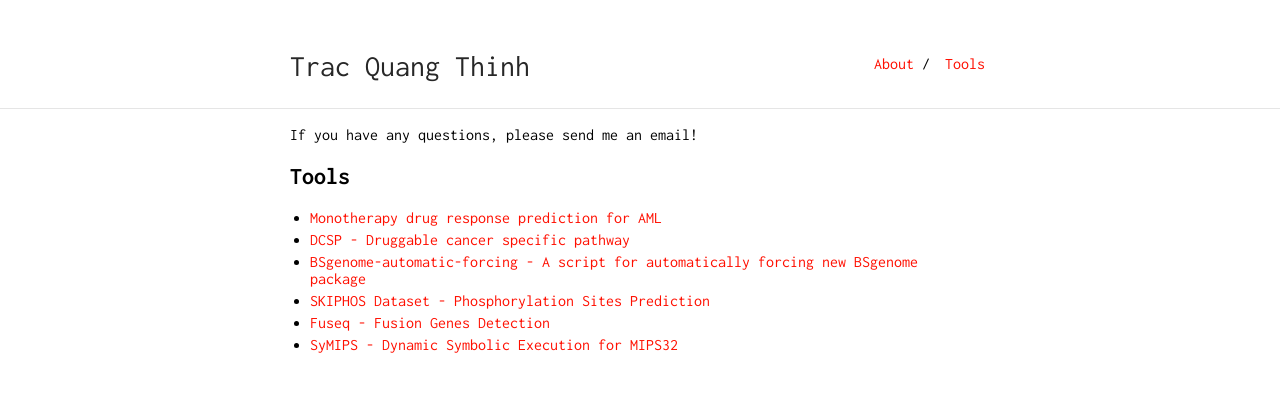
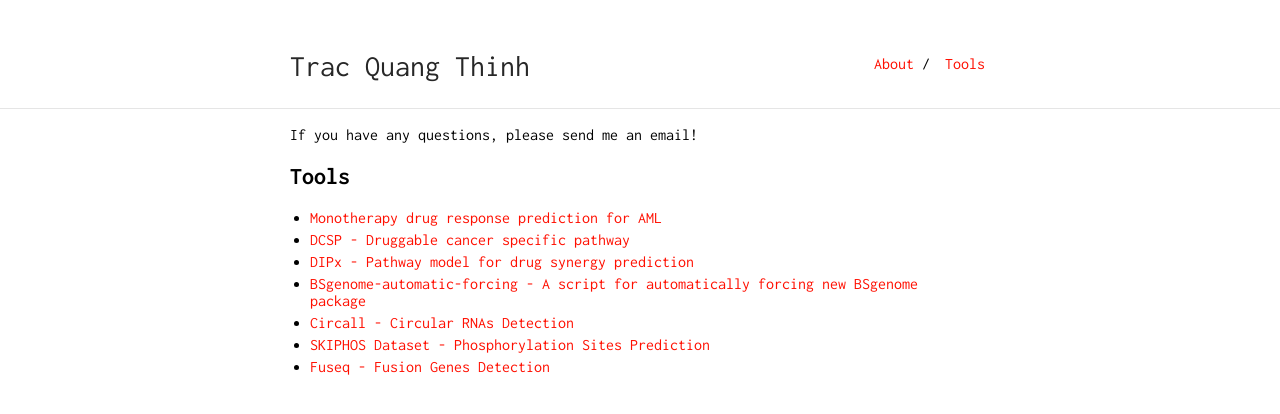
Before and after one commit to tracquangthinh/tracquangthinh.github.io, a Jekyll site: the page built from tool.md, in a window 1280 px wide. Shown: the top 414 px of the page. Built offline with Jekyll 4.4.1, drawn with Linux system fonts in a browser that asks for light colours.

Commit message:
Update tool.md

```diff
--- a/tool.md
+++ b/tool.md
@@ -6,9 +6,10 @@ is_contact: true
 If you have any questions, please send me an email!
 
 ## Tools
-- [Monotherapy drug response prediction for AML]([https://www.meb.ki.se/shiny/truvu/MDREAM/](https://www.meb.ki.se/shiny/truvu/MDREAM/))
+- [Monotherapy drug response prediction for AML](https://www.meb.ki.se/shiny/truvu/MDREAM/)
 - [DCSP - Druggable cancer specific pathway](https://www.meb.ki.se/shiny/truvu/DCSP/)
+- [DIPx - Pathway model for drug synergy prediction](https://github.com/tracquangthinh/DIPx)
 - [BSgenome-automatic-forcing - A script for automatically forcing new BSgenome package](https://github.com/tracquangthinh/BSgenome-automatic-forcing)
+- [Circall - Circular RNAs Detection](https://github.com/datngu/Circall)
 - [SKIPHOS Dataset - Phosphorylation Sites Prediction](#)
 - [Fuseq - Fusion Genes Detection](https://github.com/nghiavtr/FuSeq)
-- [SyMIPS - Dynamic Symbolic Execution for MIPS32](https://github.com/tracquangthinh/SyMIPS)
```
